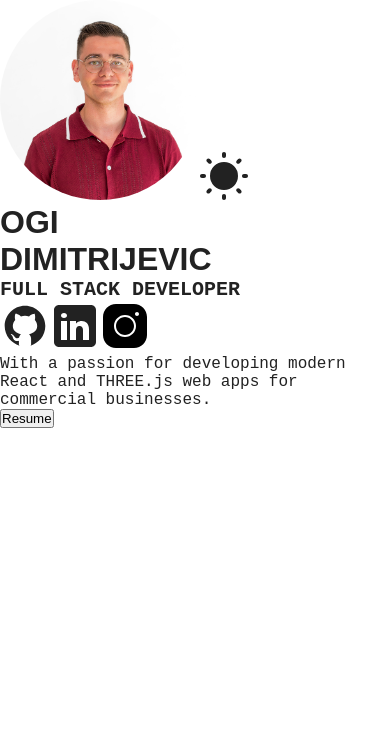
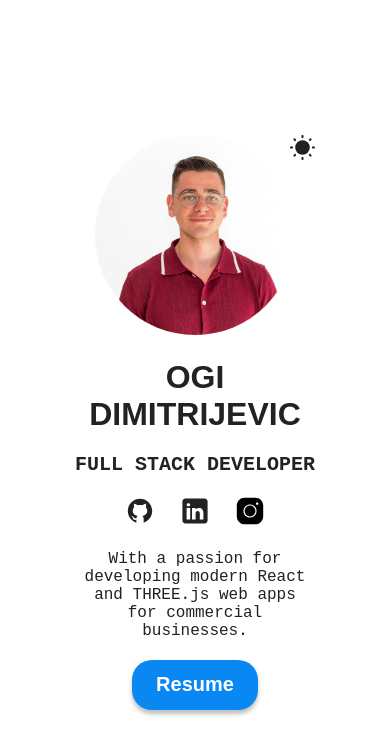
Before and after one commit to ogicodes/ogi-portfolio-V1, a React (Vite) app: page / in a window 390 px wide. Shown: the top 754 px of the page. Built offline with nearby package versions, Linux system fonts and the light colour scheme.

Commit message:
finished styling hero section and made it responsive

```diff
--- a/src/App.scss
+++ b/src/App.scss
@@ -62,7 +62,3 @@
 .sectionTitle {
     margin-bottom: 1.875rem;
 }
-
-.hover {
-    cursor: pointer;
-}
--- a/src/components/Hero/Hero.jsx
+++ b/src/components/Hero/Hero.jsx
@@ -49,7 +49,7 @@
             <img src={instagramIcon} alt="instagram icon" />
           </a>
         </span>
-        <p>
+        <p className="hero__description">
           With a passion for developing modern React and THREE.js web apps for
           commercial businesses.
         </p>
--- a/src/components/Hero/Hero.scss
+++ b/src/components/Hero/Hero.scss
@@ -1,7 +1,83 @@
 .hero {
+    display: flex;
+    flex-direction: column;
+    justify-content: center;
+    gap: 1.25rem;
+    text-align: center;
+    height: 100dvh;
+    min-height: 31.25rem;
+
     &__img {
         width: 12.5rem;
         height: auto;
         border-radius: 50%;
     }
+
+    span {
+        display: flex;
+        gap: 1.5625rem;
+        justify-content: center;
+
+        a {
+            margin: 0;
+
+            img {
+                width: 30px;
+            }
+        }
+    }
+
+    a {
+        width: fit-content;
+        align-self: center;
+    }
+
+    button {
+        background-color: var(--btn-color);
+        color: var(--btn-text-color);
+        border: none;
+        border-radius: 20px;
+        width: 7.875rem;
+        height: 3.125rem;
+        font-size: 1.25rem;
+        font-weight: bold;
+        box-shadow: 0px 4px 4px rgba(0, 0, 0, 0.25);
+        transition: box-shadow 200ms ease-in-out, trasform 200ms ease-in-out;
+    }
+
+    button:hover {
+        transform: scale(1.05);
+        cursor: pointer;
+    }
+
+    button:active {
+        transform: translateY(2px);
+        box-shadow: 0px 2px 2px rgba(0, 0, 0, 0.25);
+    }
+
+    &__color-mode-container {
+        position: relative;
+    }
+
+    &__color-mode {
+        position: absolute;
+        right: 0;
+        width: 1.5625rem;
+    }
+
+    &__color-mode:hover {
+        cursor: pointer;
+    }
+
+    &__description {
+        max-width: 24ch;
+        align-self: center;
+    }
+
+    &__info {
+        display: flex;
+        flex-direction: column;
+        gap: 1.25rem;
+    }
+
 }
```
Also changed, not shown: src/assets/icons/instagram-dark.svg, src/components/Header/Header.jsx (deleted).
